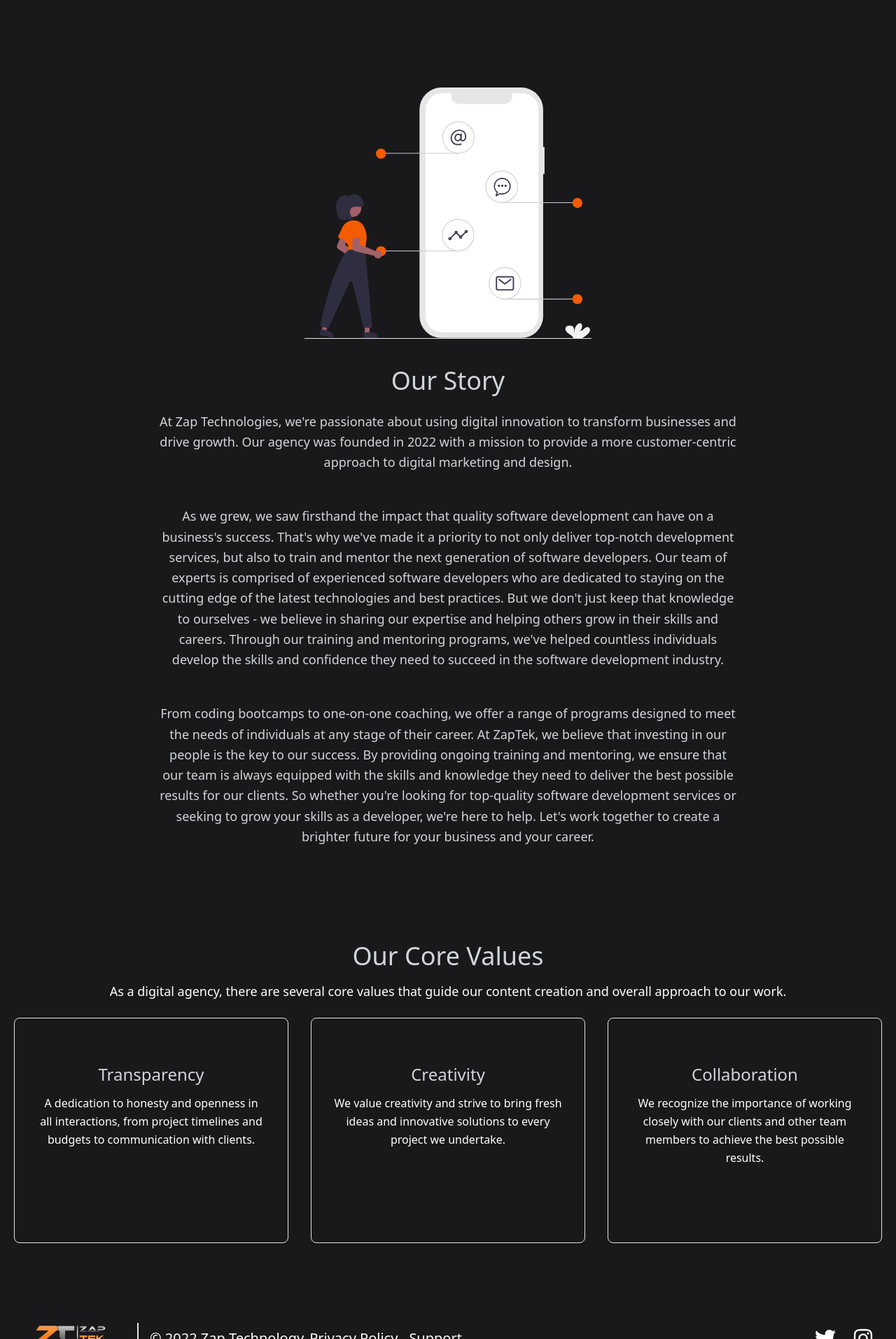
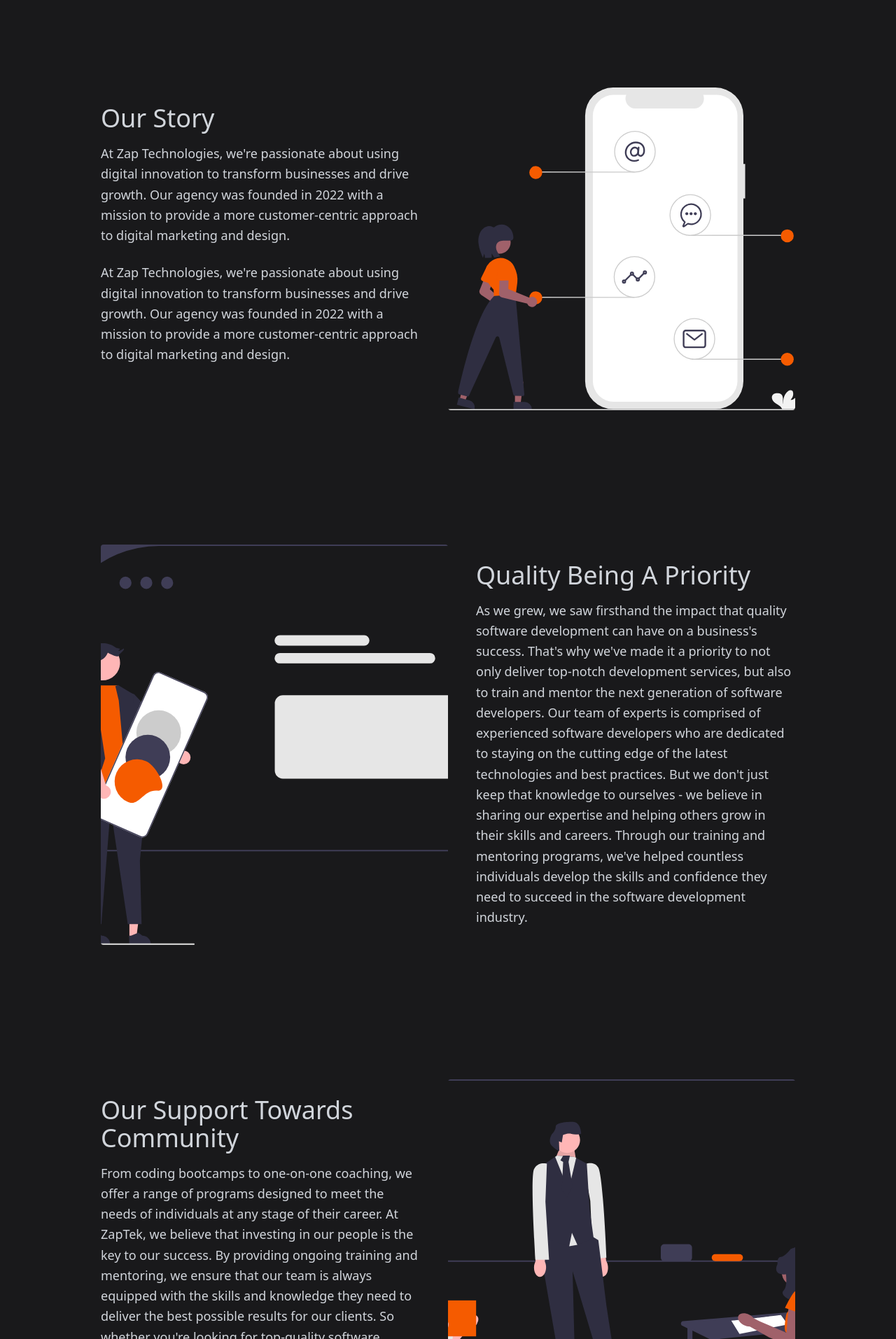
Before and after one commit to Sam-Tech-Ideas/orgsite, a React (Vite) app: page /about in a window 1280 px wide. Shown: the part 67-1980 px from the top of the page at 70% size. Built offline with nearby package versions, Linux system fonts and the light colour scheme.

Commit message:
completing about page

```diff
--- a/src/components/Aboutus.jsx
+++ b/src/components/Aboutus.jsx
@@ -1,26 +1,51 @@
-import React from 'react'
+import React from "react";
 
 const Aboutus = () => {
   return (
     <div>
-      <section class="text-gray-300 body-font ">
-        <div class="container mx-auto flex px-5 py-24 items-center justify-center flex-col">
-          <img
-            class="lg:w-2/6 md:w-3/6 w-5/6 mb-10 object-cover object-center rounded"
-            alt=""
-            src="assets/our.svg"
-          />
-          <div class="text-center lg:w-2/3 w-full ">
+      <section class="text-gray-300 text-lg body-font overflow-hidden">
+        <div class="container px-5 py-24 mx-auto">
+          <div class="lg:w-4/5 mx-auto flex flex-wrap">
+            <div class="lg:w-1/2 w-full lg:pr-10 lg:py-6 mb-6 lg:mb-0">
               <h1 class="title-font sm:text-4xl text-3xl mb-4 font-medium text-gray-300">
                 Our Story
               </h1>
+
+              <p class="leading-relaxed mb-4">
+                At Zap Technologies, we're passionate about using digital
+                innovation to transform businesses and drive growth. Our agency
+                was founded in 2022 with a mission to provide a more
+                customer-centric approach to digital marketing and design.
+              </p>
               <p class="mb-8 leading-relaxed text-lg py-2">
                 At Zap Technologies, we're passionate about using digital
                 innovation to transform businesses and drive growth. Our agency
                 was founded in 2022 with a mission to provide a more
                 customer-centric approach to digital marketing and design.
               </p>
-            <p class="mb-8 leading-relaxed text-lg py-2">
+            </div>
+            <img
+              alt="ecommerce"
+              class="lg:w-1/2 w-full lg:h-auto h-64 object-cover object-center rounded"
+              src="assets/our.svg"
+            />
+          </div>
+        </div>
+      </section>
+
+      <section class="text-gray-300 text-lg body-font overflow-hidden">
+        <div class="container px-5 py-24 mx-auto">
+          <div class="lg:w-4/5 mx-auto flex flex-wrap">
+            <img
+              alt="ecommerce"
+              class="lg:w-1/2 w-full lg:h-auto h-64 object-cover object-center rounded"
+              src="assets/inn.svg"
+            />
+            <div class="lg:w-1/2 w-full lg:pl-10 lg:py-6 mt-6 lg:mt-0">
+              <h1 class="title-font sm:text-4xl text-3xl mb-4 font-medium text-gray-300">
+                Quality Being A Priority
+              </h1>
+              <p class="leading-relaxed">
                 As we grew, we saw firsthand the impact that quality software
                 development can have on a business's success. That's why we've
                 made it a priority to not only deliver top-notch development
@@ -28,51 +53,47 @@
                 software developers. Our team of experts is comprised of
                 experienced software developers who are dedicated to staying on
                 the cutting edge of the latest technologies and best practices.
-              But we don't just keep that knowledge to ourselves - we believe in
-              sharing our expertise and helping others grow in their skills and
-              careers. Through our training and mentoring programs, we've helped
-              countless individuals develop the skills and confidence they need
-              to succeed in the software development industry.
+                But we don't just keep that knowledge to ourselves - we believe
+                in sharing our expertise and helping others grow in their skills
+                and careers. Through our training and mentoring programs, we've
+                helped countless individuals develop the skills and confidence
+                they need to succeed in the software development industry.
               </p>
-            <p class="mb-8 leading-relaxed text-lg py-2">
-              From coding bootcamps to one-on-one coaching, we offer a range of
-              programs designed to meet the needs of individuals at any stage of
-              their career. At ZapTek, we believe that investing in our people
-              is the key to our success. By providing ongoing training and
-              mentoring, we ensure that our team is always equipped with the
-              skills and knowledge they need to deliver the best possible
-              results for our clients. So whether you're looking for top-quality
-              software development services or seeking to grow your skills as a
-              developer, we're here to help. Let's work together to create a
-              brighter future for your business and your career.
-            </p>
-            {/* At Zap Technologies, we believe in the power of digital innovation
-              to transform businesses and drive growth. Founded in 2022, our
-              agency was born out of a desire to provide a more customer-centric
-              approach to digital marketing and design. From the beginning, our
-              vision has been to create a world where every business has the
-              opportunity to thrive online. We know that in today's fast-paced
-              digital landscape, it's not enough to simply have a website or
-              social media presence. To truly succeed, businesses need to be
-              agile, innovative, and constantly evolving to meet the needs of
-              their customers. That's where we come in. Our team of experts is
-              passionate about using the latest technologies and best practices
-              to help our clients stand out in a crowded marketplace. Whether
-              it's through stunning visual design, targeted advertising
-              campaigns, or data-driven insights, we work tirelessly to help our
-              clients achieve their business goals and grow their bottom line.
-              At Zaptek, we believe that every client is unique, and we take a
-              customized approach to every project we undertake. We listen
-              closely to our clients' needs and work collaboratively to develop
-              solutions that are tailored to their specific goals and
-              challenges. So whether you're a small business just starting out
-              or a large enterprise looking to take your digital presence to the
-              next level, we're here to help. Let's work together to create a
-              brighter future for your business in the digital age.
-           */}
+            </div>
           </div>
         </div>
       </section>
+      <section class="text-gray-300 text-lg body-font overflow-hidden">
+        <div class="container px-5 py-24 mx-auto">
+          <div class="lg:w-4/5 mx-auto flex flex-wrap">
+            <div class="lg:w-1/2 w-full lg:pr-10 lg:py-6 mb-6 lg:mb-0">
+              <h1 class="title-font sm:text-4xl text-3xl mb-4 font-medium text-gray-300">
+                Our Support Towards Community
+              </h1>
+
+              <p class="leading-relaxed mb-4">
+                From coding bootcamps to one-on-one coaching, we offer a range
+                of programs designed to meet the needs of individuals at any
+                stage of their career. At ZapTek, we believe that investing in
+                our people is the key to our success. By providing ongoing
+                training and mentoring, we ensure that our team is always
+                equipped with the skills and knowledge they need to deliver the
+                best possible results for our clients. So whether you're looking
+                for top-quality software development services or seeking to grow
+                your skills as a developer, we're here to help. Let's work
+                together to create a brighter future for your business and your
+                career.
+              </p>
+            </div>
+            <img
+              alt="ecommerce"
+              class="lg:w-1/2 w-full lg:h-auto h-64 object-cover object-center rounded"
+              src="assets/ed.svg"
+            />
+          </div>
+        </div>
+      </section>
+
       <section class="text-white body-font">
         <div>
           <h1 class="title-font sm:text-4xl text-3xl mb-4 font-medium text-gray-300 text-center">
@@ -124,6 +145,35 @@
       </section>
     </div>
   );
+};
+
+export default Aboutus;
+
+
+
+  {
+    /* At Zap Technologies, we believe in the power of digital innovation
+              to transform businesses and drive growth. Founded in 2022, our
+              agency was born out of a desire to provide a more customer-centric
+              approach to digital marketing and design. From the beginning, our
+              vision has been to create a world where every business has the
+              opportunity to thrive online. We know that in today's fast-paced
+              digital landscape, it's not enough to simply have a website or
+              social media presence. To truly succeed, businesses need to be
+              agile, innovative, and constantly evolving to meet the needs of
+              their customers. That's where we come in. Our team of experts is
+              passionate about using the latest technologies and best practices
+              to help our clients stand out in a crowded marketplace. Whether
+              it's through stunning visual design, targeted advertising
+              campaigns, or data-driven insights, we work tirelessly to help our
+              clients achieve their business goals and grow their bottom line.
+              At Zaptek, we believe that every client is unique, and we take a
+              customized approach to every project we undertake. We listen
+              closely to our clients' needs and work collaboratively to develop
+              solutions that are tailored to their specific goals and
+              challenges. So whether you're a small business just starting out
+              or a large enterprise looking to take your digital presence to the
+              next level, we're here to help. Let's work together to create a
+              brighter future for your business in the digital age.
+           */
   }
-
-export default Aboutus
--- a/src/pages/Services.jsx
+++ b/src/pages/Services.jsx
@@ -1,8 +1,62 @@
 import React from "react";
 
 const Services = () => {
-  return <div className="bg-red-500">Serv
-  </div>;
+  return (
+    <div className="bg-red-500">
+      <section class="text-gray-600 body-font">
+        <div class="container mx-auto flex px-5 py-24 md:flex-row flex-col items-center">
+          <div class="lg:max-w-lg lg:w-full md:w-1/2 w-5/6 mb-10 md:mb-0">
+            <img
+              class="object-cover object-center rounded"
+              alt="hero"
+              src="../assets/our.svg"
+            />
+          </div>
+          <div class="lg:flex-grow md:w-1/2 lg:pl-24 md:pl-16 flex flex-col md:items-start md:text-left items-center text-center">
+            <h1 class="title-font sm:text-4xl text-3xl mb-4 font-medium text-gray-900">
+              Knausgaard typewriter readymade marfa
+            </h1>
+
+            <p class="text-sm mt-2 text-gray-500 mb-8 w-full">
+              <p class="mb-8 leading-relaxed text-lg py-2">
+                At Zap Technologies, we're passionate about using digital
+                innovation to transform businesses and drive growth. Our agency
+                was founded in 2022 with a mission to provide a more
+                customer-centric approach to digital marketing and design.
+              </p>
+              <p class="mb-8 leading-relaxed text-lg py-2">
+                As we grew, we saw firsthand the impact that quality software
+                development can have on a business's success. That's why we've
+                made it a priority to not only deliver top-notch development
+                services, but also to train and mentor the next generation of
+                software developers. Our team of experts is comprised of
+                experienced software developers who are dedicated to staying on
+                the cutting edge of the latest technologies and best practices.
+                But we don't just keep that knowledge to ourselves - we believe
+                in sharing our expertise and helping others grow in their skills
+                and careers. Through our training and mentoring programs, we've
+                helped countless individuals develop the skills and confidence
+                they need to succeed in the software development industry.
+              </p>
+              <p class="mb-8 leading-relaxed text-lg py-2">
+                From coding bootcamps to one-on-one coaching, we offer a range
+                of programs designed to meet the needs of individuals at any
+                stage of their career. At ZapTek, we believe that investing in
+                our people is the key to our success. By providing ongoing
+                training and mentoring, we ensure that our team is always
+                equipped with the skills and knowledge they need to deliver the
+                best possible results for our clients. So whether you're looking
+                for top-quality software development services or seeking to grow
+                your skills as a developer, we're here to help. Let's work
+                together to create a brighter future for your business and your
+                career.
+              </p>
+            </p>
+          </div>
+        </div>
+      </section>
+    </div>
+  );
 };
 
 export default Services;
```
Also changed, not shown: public/assets/ed.svg (added), public/assets/inn.svg (added). Lines whose indentation alone changed are shown as unchanged.
